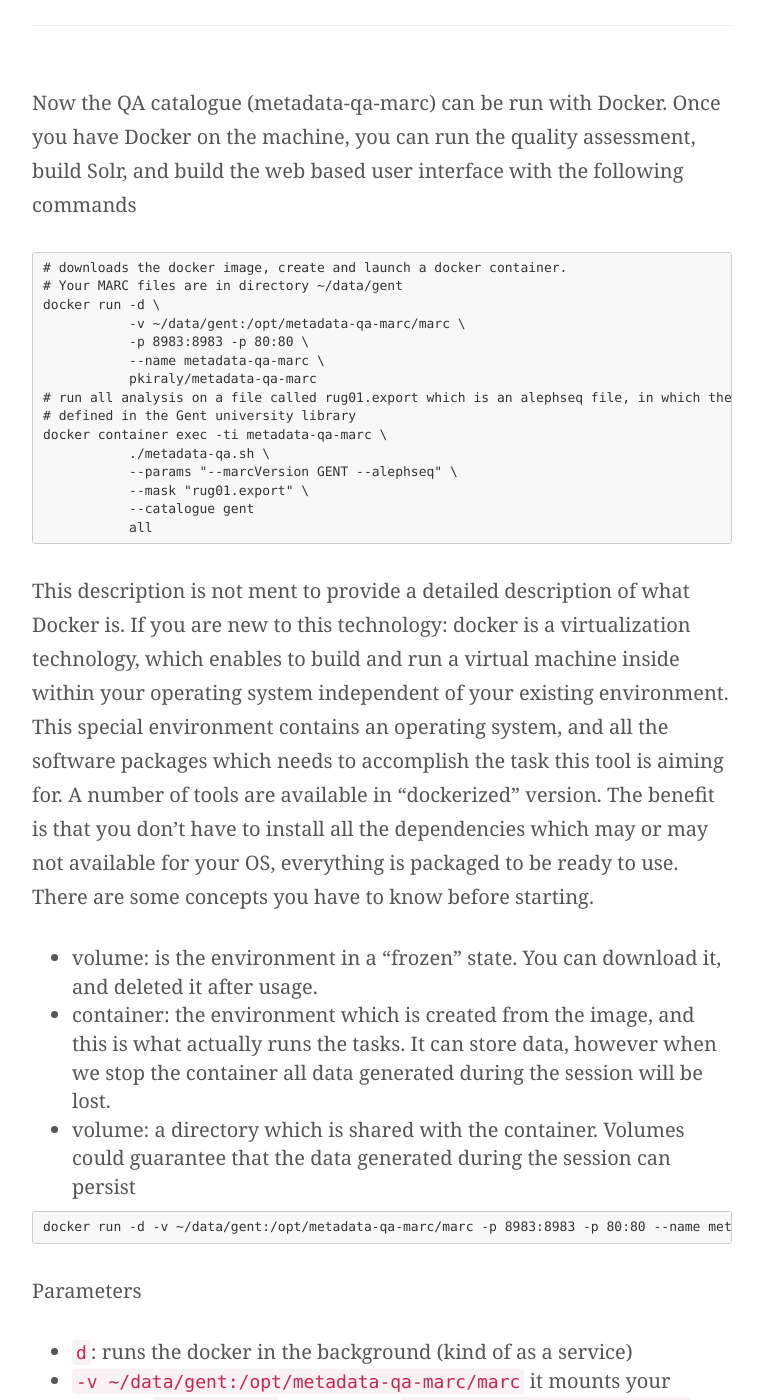
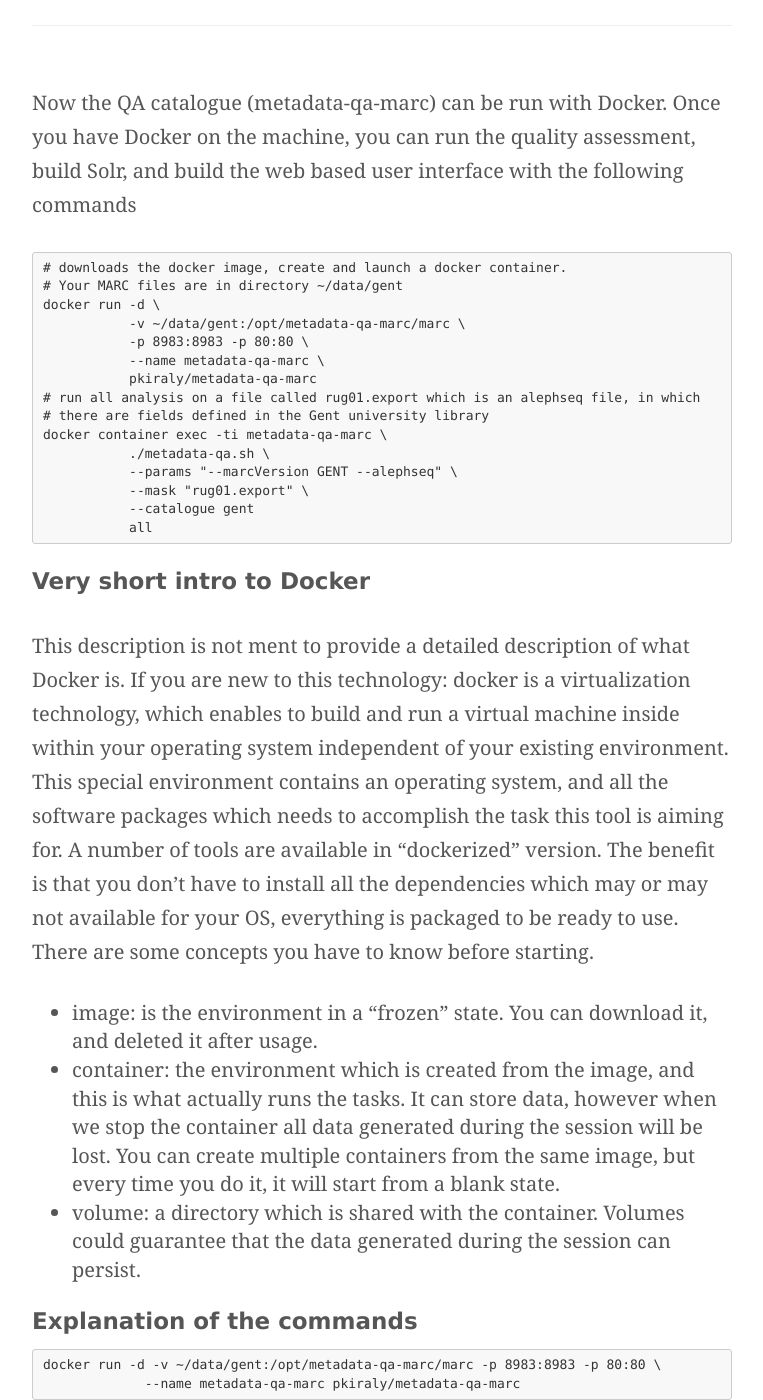
Before and after one commit to pkiraly/pkiraly.github.io, a Jekyll site: the page built from _posts/2020-05-31-running-with-docker.md, in a window 1280 px wide and 1400 px high, scrolled down 373 px. Shown: the whole window, without its empty margins (258-1021 px from the left). Built offline with Jekyll 4.4.1, drawn with Linux system fonts in a browser that asks for light colours; nearby versions of some CDN libraries; some web fonts are replaced; comment, search, counter and statistics services are not loaded.

Commit message:
Update 2020-05-31-running-with-docker.md

````diff
--- a/_posts/2020-05-31-running-with-docker.md
+++ b/_posts/2020-05-31-running-with-docker.md
@@ -19,8 +19,8 @@ docker run -d \
            -p 8983:8983 -p 80:80 \
            --name metadata-qa-marc \
            pkiraly/metadata-qa-marc
-# run all analysis on a file called rug01.export which is an alephseq file, in which there are fields
-# defined in the Gent university library
+# run all analysis on a file called rug01.export which is an alephseq file, in which
+# there are fields defined in the Gent university library
 docker container exec -ti metadata-qa-marc \
            ./metadata-qa.sh \
            --params "--marcVersion GENT --alephseq" \
@@ -30,6 +30,7 @@ docker container exec -ti metadata-qa-marc \
 ```
 <!-- more -->
 
+## Very short intro to Docker
 This description is not ment to provide a detailed description of what Docker is. If you are new to this technology: docker
 is a virtualization technology, which enables to build and run a virtual machine inside within your operating system
 independent of your existing environment. This special environment contains an operating system, and all the software
@@ -37,15 +38,16 @@ packages which needs to accomplish the task this tool is aiming for. A number of
 version. The benefit is that you don't have to install all the dependencies which may or may not available for your
 OS, everything is packaged to be ready to use. There are some concepts you have to know before starting.
 
-* volume: is the environment in a "frozen" state. You can download it, and deleted it after usage.
+* image: is the environment in a "frozen" state. You can download it, and deleted it after usage.
 * container: the environment which is created from the image, and this is what actually runs the tasks. It can store data,
-however when we stop the container all data generated during the session will be lost.
+however when we stop the container all data generated during the session will be lost. You can create multiple containers from the same image, but every time you do it, it will start from a blank state.
 * volume: a directory which is shared with the container. Volumes could guarantee that the data generated during the session
-can persist
+can persist.
 
-
+## Explanation of the commands
 ```
-docker run -d -v ~/data/gent:/opt/metadata-qa-marc/marc -p 8983:8983 -p 80:80 --name metadata-qa-marc pkiraly/metadata-qa-marc
+docker run -d -v ~/data/gent:/opt/metadata-qa-marc/marc -p 8983:8983 -p 80:80 \
+             --name metadata-qa-marc pkiraly/metadata-qa-marc
 ```
 
 Parameters
````
